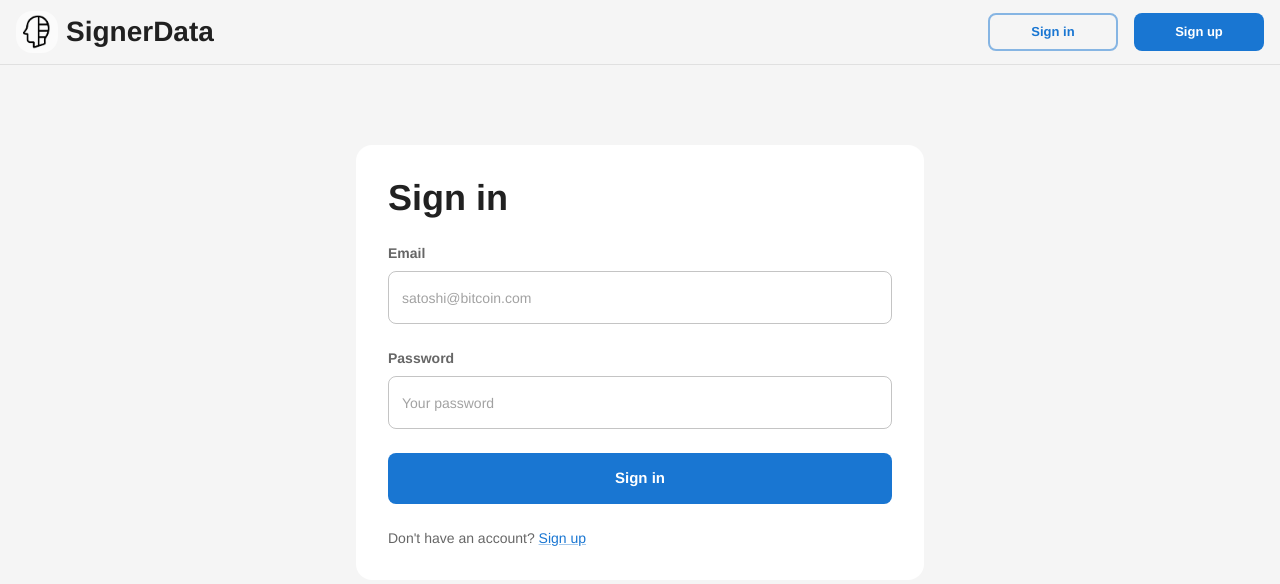
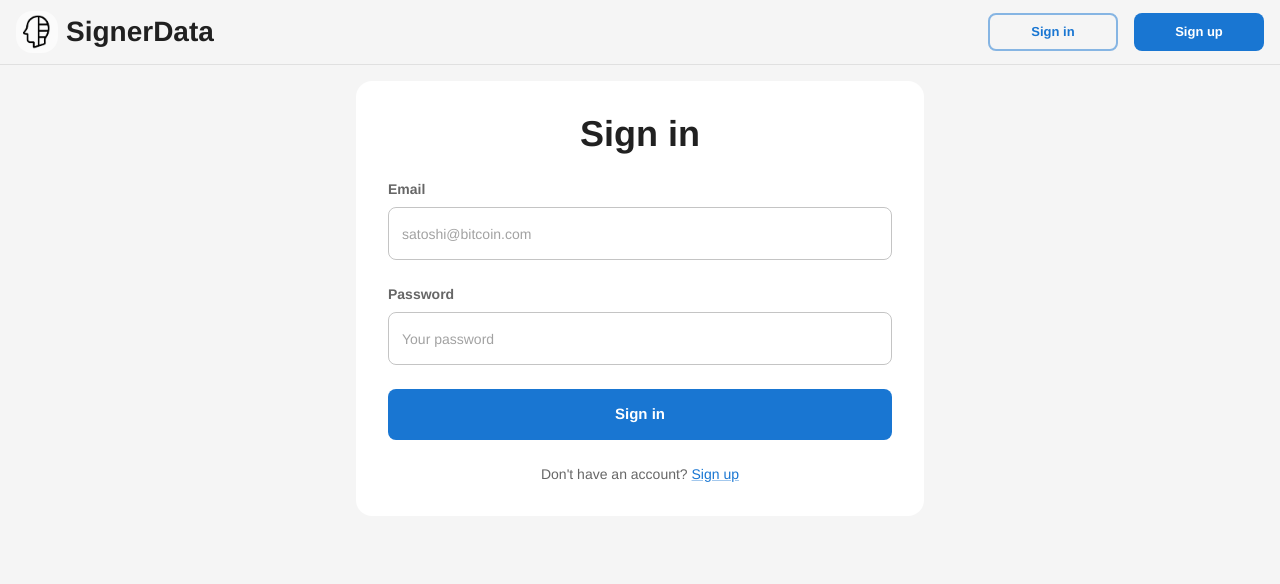
Before and after one commit to signerdata/signer-data-web, a React (Vite) app: page /login in a window 1280 px wide. Shown: the top 584 px of the page. Built offline with nearby package versions, Linux system fonts and the light colour scheme; no server answers.

Commit message:
Add home page empty component and style adjustments

```diff
--- /dev/null
+++ b/src/components/Home.tsx
@@ -0,0 +1,18 @@
+import { Box, Stack, Typography } from '@mui/material'
+
+function Home() {
+  return (
+    <Box sx={{ width: '100%', paddingX: 2, paddingY: 16, border: 1, borderColor: 'divider' }}>
+      <Stack gap={4}>
+        <Typography variant="h1" color="primary" align="center">
+          Title
+        </Typography>
+        <Typography variant="h2" color="text.secondary" align="center">
+          Subtitle
+        </Typography>
+      </Stack>
+    </Box>
+  )
+}
+
+export default Home
--- a/src/components/Login.tsx
+++ b/src/components/Login.tsx
@@ -31,10 +31,12 @@ function Login() {
   }
 
   return (
-    <Box maxWidth="sm" sx={{ marginX: 'auto', marginTop: 8, padding: 2 }}>
+    <Box maxWidth="sm" sx={{ marginX: 'auto', padding: 2 }}>
       <Card component="form" onSubmit={handleLogin}>
-        <Stack direction="column" gap={3}>
-          <Typography variant="h1">Sign in</Typography>
+        <Stack gap={3}>
+          <Typography variant="h1" align="center">
+            Sign in
+          </Typography>
           {message && <Typography color="success.main">{message}</Typography>}
           <Box sx={{ display: 'flex', flexDirection: 'column', gap: 1 }}>
             <Typography variant="body2" fontWeight={700} color="text.secondary">
@@ -68,7 +70,7 @@ function Login() {
           <Button type="submit" variant="contained" size="large">
             Sign in
           </Button>
-          <Typography variant="body2" color="text.secondary">
+          <Typography variant="body2" color="text.secondary" align="center">
             Don't have an account?{' '}
             <Link
               variant="body2"
--- a/src/components/Register.tsx
+++ b/src/components/Register.tsx
@@ -35,10 +35,12 @@ function Register() {
   }
 
   return (
-    <Box maxWidth="sm" sx={{ marginX: 'auto', marginTop: 8, padding: 2 }}>
+    <Box maxWidth="sm" sx={{ marginX: 'auto', padding: 2 }}>
       <Card component="form" onSubmit={handleRegister}>
-        <Stack direction="column" gap={3}>
-          <Typography variant="h1">Sign up</Typography>
+        <Stack gap={3}>
+          <Typography variant="h1" align="center">
+            Sign up
+          </Typography>
 
           {error && <Typography color="error">{error}</Typography>}
           <Box sx={{ display: 'flex', flexDirection: 'column', gap: 1 }}>
@@ -81,7 +83,7 @@ function Register() {
           <Button type="submit" variant="contained" size="large">
             Sign up
           </Button>
-          <Typography variant="body2" color="text.secondary">
+          <Typography variant="body2" color="text.secondary" align="center">
             Already have an account?{' '}
             <Link
               variant="body2"
```
